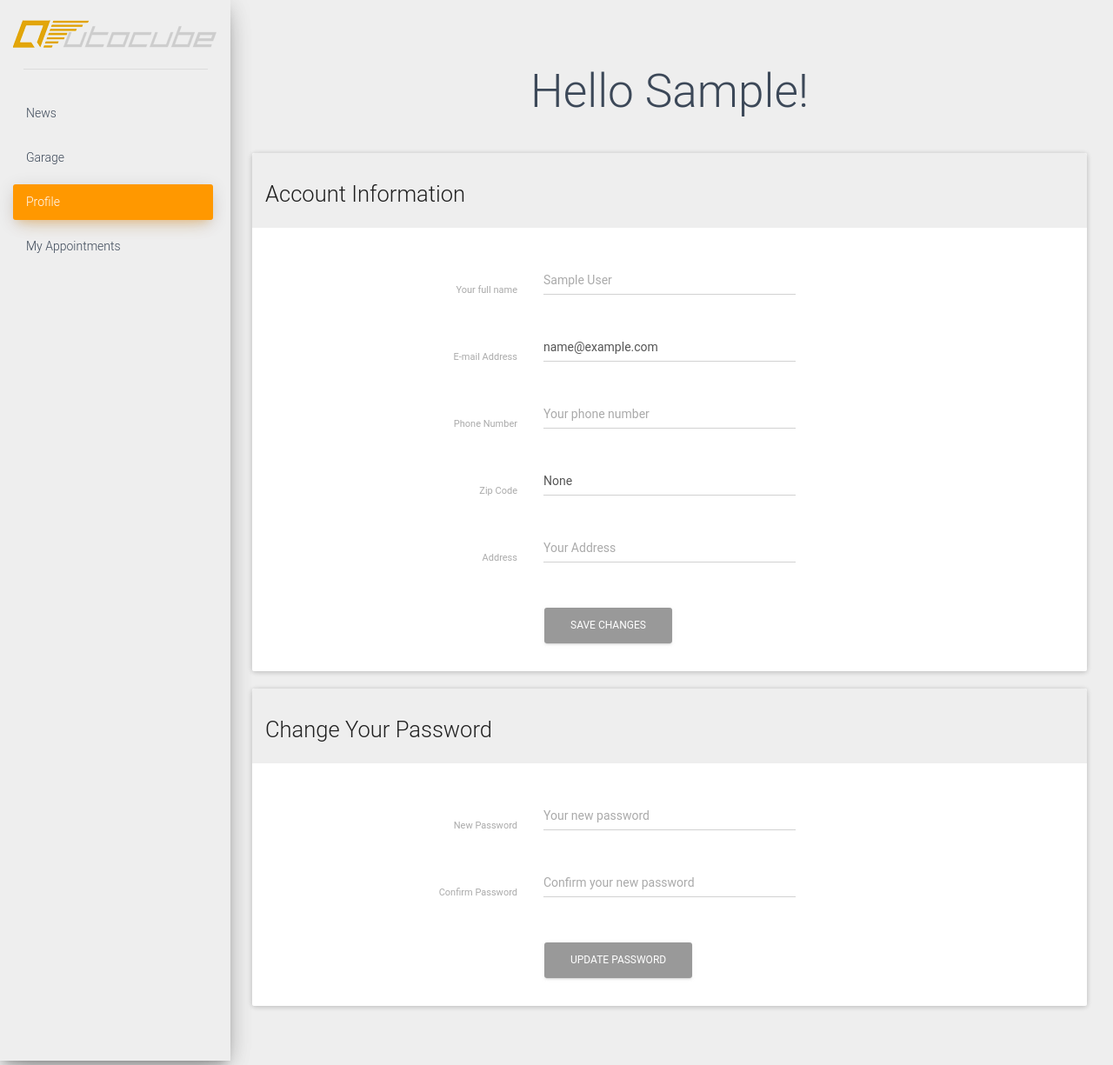
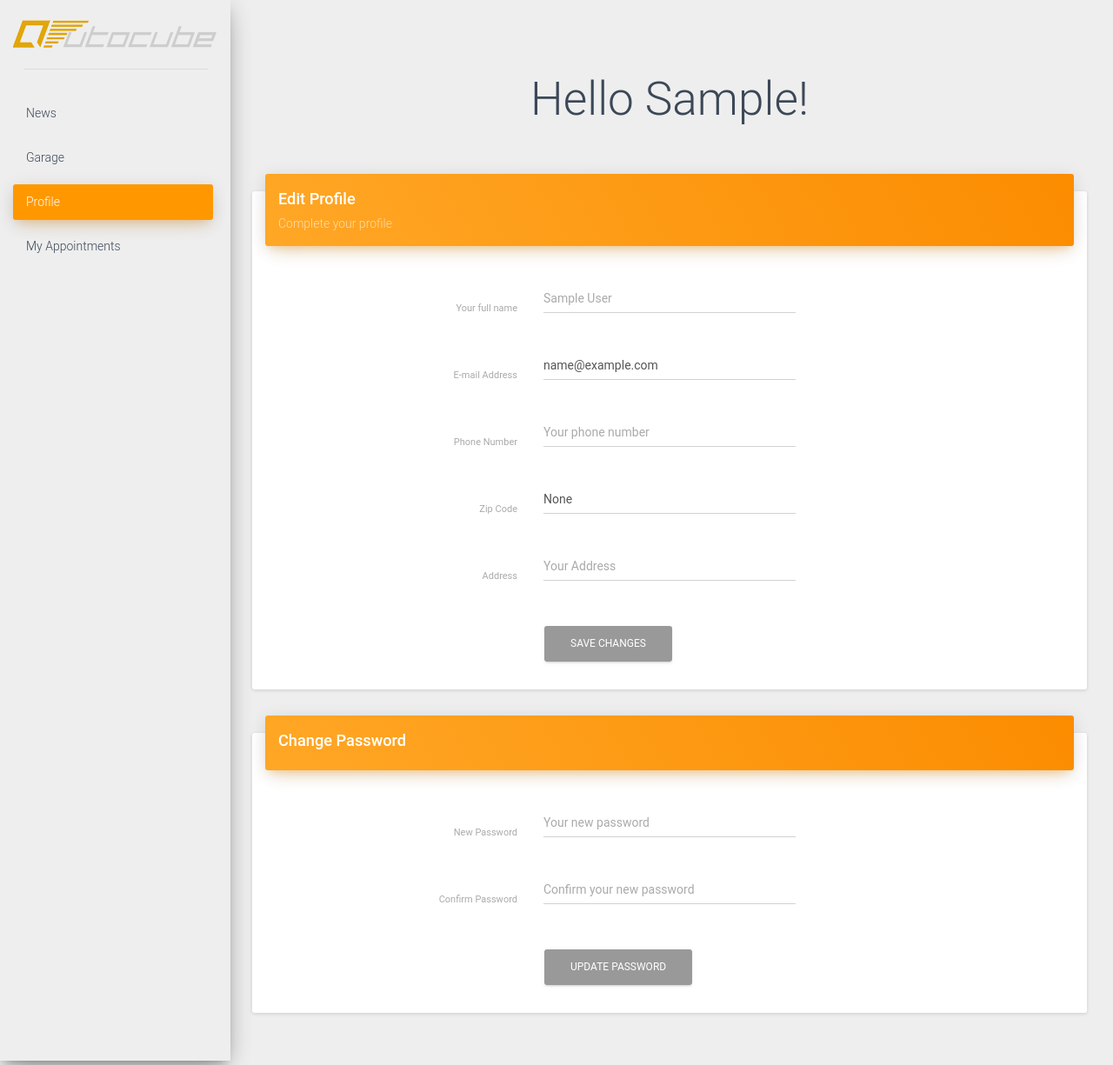
Before and after one commit to thibautx/autocube, a Flask app: page /profile/ in a window 1280 px wide. Shown: the whole page at 87% size. Run offline with Flask 2, Linux system fonts and the light colour scheme; the visitor is signed in with stand-in values (Sample User, id 1); data comes from the database, SQL or seed files in the repository; parts of the project's set-up code (start-up, migrations or seed data) failed here and were passed over; some libraries are stand-ins or nearby versions.

Commit message:
profile updates

```diff
--- /dev/null
+++ b/app/static/css/profile-update-info.css
@@ -0,0 +1,453 @@
+/*! =========================================================
+ *
+ Material Dashboard - V1.0.0
+*
+* =========================================================
+*
+* Copyright 2016 Creative Tim (http://www.creative-tim.com/product/material-dashboard)
+ *
+ *                       _oo0oo_
+ *                      o8888888o
+ *                      88" . "88
+ *                      (| -_- |)
+ *                      0\  =  /0
+ *                    ___/`---'\___
+ *                  .' \|     |// '.
+ *                 / \|||  :  |||// \
+ *                / _||||| -:- |||||- \
+ *               |   | \  -  /// |   |
+ *               | \_|  ''\---/''  |_/ |
+ *               \  .-\__  '-'  ___/-. /
+ *             ___'. .'  /--.--\  `. .'___
+ *          ."" '<  `.___\_<|>_/___.' >' "".
+ *         | | :  `- \`.;`\ _ /`;.`/ - ` : | |
+ *         \  \ `_.   \_ __\ /__ _/   .-` /  /
+ *     =====`-.____`.___ \_____/___.-`___.-'=====
+ *                       `=---='
+ *
+ *     ~~~~~~~~~~~~~~~~~~~~~~~~~~~~~~~~~~~~~~~~~~~
+ *
+ *               Buddha Bless:  "No Bugs"
+ *
+ * ========================================================= */
+
+/* ANIMATION */
+
+/* SHADOWS */
+
+/* Shadows (from mdl http://www.getmdl.io/) */
+
+/*!
+Animate.css - http://daneden.me/animate
+Licensed under the MIT license - http://opensource.org/licenses/MIT
+
+Copyright (c) 2015 Daniel Eden
+*/
+
+@-webkit-keyframes shake {
+  from, to {
+    -webkit-transform: translate3d(0, 0, 0);
+    transform: translate3d(0, 0, 0);
+  }
+
+  10%, 30%, 50%, 70%, 90% {
+    -webkit-transform: translate3d(-10px, 0, 0);
+    transform: translate3d(-10px, 0, 0);
+  }
+
+  20%, 40%, 60%, 80% {
+    -webkit-transform: translate3d(10px, 0, 0);
+    transform: translate3d(10px, 0, 0);
+  }
+}
+
+@keyframes shake {
+  from, to {
+    -webkit-transform: translate3d(0, 0, 0);
+    transform: translate3d(0, 0, 0);
+  }
+
+  10%, 30%, 50%, 70%, 90% {
+    -webkit-transform: translate3d(-10px, 0, 0);
+    transform: translate3d(-10px, 0, 0);
+  }
+
+  20%, 40%, 60%, 80% {
+    -webkit-transform: translate3d(10px, 0, 0);
+    transform: translate3d(10px, 0, 0);
+  }
+}
+
+@-webkit-keyframes fadeInDown {
+  from {
+    opacity: 0;
+    -webkit-transform: translate3d(0, -100%, 0);
+    transform: translate3d(0, -100%, 0);
+  }
+
+  to {
+    opacity: 1;
+    -webkit-transform: none;
+    transform: none;
+  }
+}
+
+@keyframes fadeInDown {
+  from {
+    opacity: 0;
+    -webkit-transform: translate3d(0, -100%, 0);
+    transform: translate3d(0, -100%, 0);
+  }
+
+  to {
+    opacity: 1;
+    -webkit-transform: none;
+    transform: none;
+  }
+}
+
+@-webkit-keyframes fadeOut {
+  from {
+    opacity: 1;
+  }
+
+  to {
+    opacity: 0;
+  }
+}
+
+@keyframes fadeOut {
+  from {
+    opacity: 1;
+  }
+
+  to {
+    opacity: 0;
+  }
+}
+
+@-webkit-keyframes fadeOutDown {
+  from {
+    opacity: 1;
+  }
+
+  to {
+    opacity: 0;
+    -webkit-transform: translate3d(0, 100%, 0);
+    transform: translate3d(0, 100%, 0);
+  }
+}
+
+@keyframes fadeOutDown {
+  from {
+    opacity: 1;
+  }
+
+  to {
+    opacity: 0;
+    -webkit-transform: translate3d(0, 100%, 0);
+    transform: translate3d(0, 100%, 0);
+  }
+}
+
+@-webkit-keyframes fadeOutUp {
+  from {
+    opacity: 1;
+  }
+
+  to {
+    opacity: 0;
+    -webkit-transform: translate3d(0, -100%, 0);
+    transform: translate3d(0, -100%, 0);
+  }
+}
+
+@keyframes fadeOutUp {
+  from {
+    opacity: 1;
+  }
+
+  to {
+    opacity: 0;
+    -webkit-transform: translate3d(0, -100%, 0);
+    transform: translate3d(0, -100%, 0);
+  }
+}
+
+h1,.h1 {
+  font-size: 3.8em;
+  line-height: 1.15em;
+}
+
+h2,.h2 {
+  font-size: 2.6em;
+}
+
+h3,.h3 {
+  font-size: 1.825em;
+  line-height: 1.4em;
+  margin: 20px 0 10px;
+}
+
+h4,.h4 {
+  font-size: 1.3em;
+  line-height: 1.4em;
+}
+
+h5,.h5 {
+  font-size: 1.25em;
+  line-height: 1.4em;
+  margin-bottom: 15px;
+}
+
+h6,.h6 {
+  font-size: 1em;
+  text-transform: uppercase;
+  font-weight: 500;
+}
+
+/*.title,.card-title,.info-title,.footer-brand,.footer-big h5,.footer-big h4,.media .media-heading{
+    font-weight: $font-weight-extra-bold;
+    font-family: $font-family-serif;
+
+    &,    a{
+        color: $black-color;
+        text-decoration: none;
+    }
+}*/
+
+h2.title {
+  margin-bottom: 30px;
+}
+
+body {
+  background-color: #EEEEEE;
+  color: #3C4858;
+}
+
+body,h1,h2,h3,h4,h5,h6,.h1,.h2,.h3,.h4 {
+  font-family: "Roboto", "Helvetica", "Arial", sans-serif;
+  font-weight: 300;
+  line-height: 1.5em;
+}
+
+/*           Animations              */
+
+* {
+  -webkit-tap-highlight-color: rgba(255, 255, 255, 0);
+  -webkit-tap-highlight-color: transparent;
+}
+
+*:focus {
+  outline: 0;
+}
+
+@keyframes checkbox-on {
+  0% {
+    box-shadow: 0 0 0 10px, 10px -10px 0 10px, 32px 0 0 20px, 0px 32px 0 20px, -5px 5px 0 10px, 15px 2px 0 11px;
+  }
+
+  50% {
+    box-shadow: 0 0 0 10px, 10px -10px 0 10px, 32px 0 0 20px, 0px 32px 0 20px, -5px 5px 0 10px, 20px 2px 0 11px;
+  }
+
+  100% {
+    box-shadow: 0 0 0 10px, 10px -10px 0 10px, 32px 0 0 20px, 0px 32px 0 20px, -5px 5px 0 10px, 20px -12px 0 11px;
+  }
+}
+
+@keyframes rippleOn {
+  0% {
+    opacity: 0;
+  }
+
+  50% {
+    opacity: 0.2;
+  }
+
+  100% {
+    opacity: 0;
+  }
+}
+
+@keyframes rippleOff {
+  0% {
+    opacity: 0;
+  }
+
+  50% {
+    opacity: 0.2;
+  }
+
+  100% {
+    opacity: 0;
+  }
+}
+
+@keyframes rippleOn {
+  0% {
+    opacity: 0;
+  }
+
+  50% {
+    opacity: 0.2;
+  }
+
+  100% {
+    opacity: 0;
+  }
+}
+
+@keyframes rippleOff {
+  0% {
+    opacity: 0;
+  }
+
+  50% {
+    opacity: 0.2;
+  }
+
+  100% {
+    opacity: 0;
+  }
+}
+
+.card {
+  display: inline-block;
+  position: relative;
+  width: 100%;
+  margin: 25px 0;
+  box-shadow: 0 1px 4px 0 rgba(0, 0, 0, 0.14);
+  border-radius: 3px;
+  color: rgba(0,0,0, 0.87);
+  background: #fff;
+}
+
+.card .title {
+  margin-top: 0;
+  margin-bottom: 5px;
+}
+
+.card .category:not([class*="text-"]) {
+  color: #999999;
+}
+
+.card .card-content {
+  padding: 15px 20px;
+}
+
+.card .card-content .category {
+  margin-bottom: 0;
+}
+
+.card .card-header {
+  box-shadow: 0 10px 30px -12px rgba(0, 0, 0, 0.42), 0 4px 25px 0px rgba(0, 0, 0, 0.12), 0 8px 10px -5px rgba(0, 0, 0, 0.2);
+  margin: -20px 15px 0;
+  border-radius: 3px;
+  padding: 15px;
+  background-color: #999999;
+}
+
+.card .card-header .title {
+  color: #FFFFFF;
+}
+
+.card .card-header .category {
+  margin-bottom: 0;
+  color: rgba(255, 255, 255, 0.62);
+}
+
+.card [data-background-color="purple"] {
+  background: linear-gradient(60deg, #ab47bc, #8e24aa);
+  box-shadow: 0 12px 20px -10px rgba(156, 39, 176, 0.28), 0 4px 20px 0px rgba(0, 0, 0, 0.12), 0 7px 8px -5px rgba(156, 39, 176, 0.2);
+}
+
+.card [data-background-color="blue"] {
+  background: linear-gradient(60deg, #26c6da, #00acc1);
+  box-shadow: 0 12px 20px -10px rgba(0, 188, 212, 0.28), 0 4px 20px 0px rgba(0, 0, 0, 0.12), 0 7px 8px -5px rgba(0, 188, 212, 0.2);
+}
+
+.card [data-background-color="green"] {
+  background: linear-gradient(60deg, #66bb6a, #43a047);
+  box-shadow: 0 12px 20px -10px rgba(76, 175, 80, 0.28), 0 4px 20px 0px rgba(0, 0, 0, 0.12), 0 7px 8px -5px rgba(76, 175, 80, 0.2);
+}
+
+.card [data-background-color="orange"] {
+  background: linear-gradient(60deg, #ffa726, #fb8c00);
+  box-shadow: 0 12px 20px -10px rgba(255, 152, 0, 0.28), 0 4px 20px 0px rgba(0, 0, 0, 0.12), 0 7px 8px -5px rgba(255, 152, 0, 0.2);
+}
+
+.card [data-background-color="red"] {
+  background: linear-gradient(60deg, #ef5350, #e53935);
+  box-shadow: 0 12px 20px -10px rgba(244, 67, 54, 0.28), 0 4px 20px 0px rgba(0, 0, 0, 0.12), 0 7px 8px -5px rgba(244, 67, 54, 0.2);
+}
+
+.card [data-background-color] {
+  color: #FFFFFF;
+}
+
+.card-profile {
+  margin-top: 30px;
+  text-align: center;
+}
+
+@media (min-width: 992px) {
+  /*.navbar-nav > li > .dropdown-menu:before{
+      border-bottom: 11px solid rgba(0, 0, 0, 0.2);
+      border-left: 11px solid rgba(0, 0, 0, 0);
+      border-right: 11px solid rgba(0, 0, 0, 0);
+      content: "";
+      display: inline-block;
+      position: absolute;
+      left: 12px;
+      top: -11px;
+  }
+  .navbar-nav > li > .dropdown-menu:after {
+      border-bottom: 11px solid #FFFFFF;
+      border-left: 11px solid rgba(0, 0, 0, 0);
+      border-right: 11px solid rgba(0, 0, 0, 0);
+      content: "";
+      display: inline-block;
+      position: absolute;
+      left: 12px;
+      top: -10px;
+  }*/
+}
+
+/*          Changes for small display      */
+
+@media (max-width: 991px) {
+  body {
+    position: relative;
+  }
+
+@-webkit-keyframes fadeIn {
+    0% {
+      opacity: 0;
+    }
+
+    100% {
+      opacity: 1;
+    }
+}
+
+@-moz-keyframes fadeIn {
+    0% {
+      opacity: 0;
+    }
+
+    100% {
+      opacity: 1;
+    }
+}
+
+@keyframes fadeIn {
+    0% {
+      opacity: 0;
+    }
+
+    100% {
+      opacity: 1;
+    }
+}
+}
--- a/app/templates/profile/index.html
+++ b/app/templates/profile/index.html
@@ -1,111 +1,19 @@
 {% extends "page.html" %}
 {% set active_page = "profile" %}
+{% import "profile/profile_update_info.html" as update_info with context %}
+{% import "profile/profile_change_password.html" as change_password with context %}
 {% block title %}Profile{% endblock %}
 {% block head %}
 {{ super() }}
-<link href="../../static/css/screen.css" rel="stylesheet">
+<link rel="stylesheet" type="text/css" href="{{ url_for('static', filename='css/profile-update-info.css') }}">
 {% endblock %}
 {% block content %}
 <div class="page-header">
     <h1 class="text-center">Hello {{ current_user.first_name }}!</h1>
 </div>
 
-<div class="panel panel-default">
-  <div class="panel-heading">
-      <h3>Account Information</h3>
-  </div>
-  <div class="panel-body">
-      <form class="form-horizontal" action="{{ url_for('.update_profile')}}" method="post">
-        <fieldset>
-            <div class="form-group">
-              <label class="col-md-4 control-label" for="fullname">Your full name</label>
-              <div class="col-md-4">
-              <input id="fullname" name="fullname" type="text" placeholder="{{ current_user.first_name }} {{ current_user.last_name }}" class="form-control input-md">
-              </div>
-            </div>
-
-            <!-- Email -->
-            <div class="form-group">
-              <label class="col-md-4 control-label" for="email">E-mail Address</label>
-              <div class="col-md-4">
-              <input id="email" name="email" type="text" value="{{ current_user.email }}"  class="form-control input-md">
-              </div>
-            </div>
-
-            <!-- Phone Number -->
-            <div class="form-group">
-              <label class="col-md-4 control-label" for="phone">Phone Number</label>
-              <div class="col-md-4">
-              <input id="phone" name="phone" type="text" value="{{ current_user.phone }}" placeholder="Your phone number" class="form-control input-md">
-              </div>
-            </div>
-
-            <!-- Zip Code -->
-            <div class="form-group">
-              <label class="col-md-4 control-label" for="textinput">Zip Code</label>
-              <div class="col-md-4">
-              <input id="textinput" name="textinput" type="text" {% if current_user.zip_code is defined %} value="{{ current_user.zip_code }}"{% endif %}placeholder="Your zip code" class="form-control input-md">
-              </div>
-            </div>
-
-            <!-- Address -->
-            <div class="form-group">
-              <label class="col-md-4 control-label" for="textinput">Address</label>
-              <div class="col-md-4">
-              <input id="textinput" name="textinput" type="text" placeholder="Your Address" class="form-control input-md">
-              </div>
-            </div>
-
-            <div class="form-group">
-              <label class="col-md-4 control-label" for="textinput"></label>
-              <div class="col-md-4">
-              <button type="submit" class="btn btn-default btn-md ">
-                  Save Changes
-              </button>
-              </div>
-            </div>
-        </fieldset>
-      </form>
-  </div>
-</div>
-
-<div class="panel panel-default">
-  <div class="panel-heading">
-      <h3>Change Your Password</h3>
-  </div>
-  <div class="panel-body">
-{#      <form class="form-horizontal" action="{{ url_for('.change_password') }}">#}
-          <form class="form-horizontal"}}">
-        <fieldset>
-
-        <!-- Text input-->
-        <div class="form-group" >
-          <label class="col-md-4 control-label" for="textinput">New Password</label>
-          <div class="col-md-4">
-          <input id="textinput" name="textinput" type="password" placeholder="Your new password" class="form-control input-md">
-          </div>
-        </div>
-
-        <div class="form-group">
-          <label class="col-md-4 control-label" for="fullname">Confirm Password</label>
-          <div class="col-md-4">
-          <input id="fullname" name="fullname" type="password" placeholder="Confirm your new password" class="form-control input-md">
-          </div>
-        </div>
-
-        <div class="form-group">
-          <label class="col-md-4 control-label" for="textinput"></label>
-          <div class="col-md-4">
-          <button type="submit button" class="btn btn-default btn-md ">
-              Update Password
-          </button>
-          </div>
-        </div>
-
-        </fieldset>
-        </form>
-    </div>
-</div>
+{{ update_info.body() }}
+{{ change_password.body() }}
 
 {% endblock %}
 {% block scripts %}
--- /dev/null
+++ b/app/templates/profile/profile_change_password.html
@@ -0,0 +1,39 @@
+{% macro body() %}
+<div class="card">
+	<div class="card-header" data-background-color="orange">
+			<h4 class="title">Change Password</h4>
+	</div>
+  <div class="panel-body">
+{#      <form class="form-horizontal" action="{{ url_for('.change_password') }}">#}
+			<form class="form-horizontal">
+		<fieldset>
+
+		<!-- Text input-->
+		<div class="form-group" >
+			<label class="col-md-4 control-label" for="textinput">New Password</label>
+			<div class="col-md-4">
+			<input id="textinput" name="textinput" type="password" placeholder="Your new password" class="form-control input-md">
+			</div>
+		</div>
+
+		<div class="form-group">
+			<label class="col-md-4 control-label" for="fullname">Confirm Password</label>
+			<div class="col-md-4">
+			<input id="fullname" name="fullname" type="password" placeholder="Confirm your new password" class="form-control input-md">
+			</div>
+		</div>
+
+		<div class="form-group">
+			<label class="col-md-4 control-label" for="textinput"></label>
+			<div class="col-md-4">
+			<button type="submit button" class="btn btn-default btn-md ">
+					Update Password
+			</button>
+			</div>
+		</div>
+
+		</fieldset>
+		</form>
+	</div>
+</div>
+{% endmacro %}
--- /dev/null
+++ b/app/templates/profile/profile_update_info.html
@@ -0,0 +1,64 @@
+{% macro body() %}
+
+<div class="card">
+
+	<div class="card-header" data-background-color="orange">
+			<h4 class="title">Edit Profile</h4>
+	<p class="category">Complete your profile</p>
+	</div>
+
+  <div class="panel-body">
+		<form class="form-horizontal" action="{{ url_for('.update_profile')}}" method="post">
+			<fieldset>
+				<div class="form-group">
+					<label class="col-md-4 control-label" for="fullname">Your full name</label>
+					<div class="col-md-4">
+					<input id="fullname" name="fullname" type="text" placeholder="{{ current_user.first_name }} {{ current_user.last_name }}" class="form-control input-md">
+					</div>
+				</div>
+
+				<!-- Email -->
+				<div class="form-group">
+					<label class="col-md-4 control-label" for="email">E-mail Address</label>
+					<div class="col-md-4">
+					<input id="email" name="email" type="text" value="{{ current_user.email }}"  class="form-control input-md">
+					</div>
+				</div>
+
+				<!-- Phone Number -->
+				<div class="form-group">
+					<label class="col-md-4 control-label" for="phone">Phone Number</label>
+					<div class="col-md-4">
+					<input id="phone" name="phone" type="text" value="{{ current_user.phone }}" placeholder="Your phone number" class="form-control input-md">
+					</div>
+				</div>
+
+				<!-- Zip Code -->
+				<div class="form-group">
+					<label class="col-md-4 control-label" for="textinput">Zip Code</label>
+					<div class="col-md-4">
+					<input id="textinput" name="textinput" type="text" {% if current_user.zip_code is defined %} value="{{ current_user.zip_code }}"{% endif %}placeholder="Your zip code" class="form-control input-md">
+					</div>
+				</div>
+
+				<!-- Address -->
+				<div class="form-group">
+					<label class="col-md-4 control-label" for="textinput">Address</label>
+					<div class="col-md-4">
+					<input id="textinput" name="textinput" type="text" placeholder="Your Address" class="form-control input-md">
+					</div>
+				</div>
+
+				<div class="form-group">
+					<label class="col-md-4 control-label" for="textinput"></label>
+					<div class="col-md-4">
+					<button type="submit" class="btn btn-default btn-md ">
+							Save Changes
+					</button>
+					</div>
+				</div>
+			</fieldset>
+		</form>
+  </div>
+</div>
+{% endmacro %}
```
